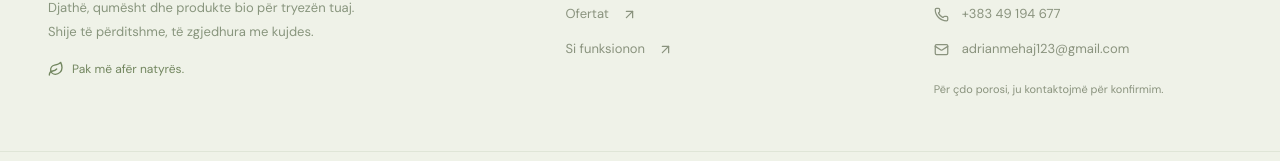
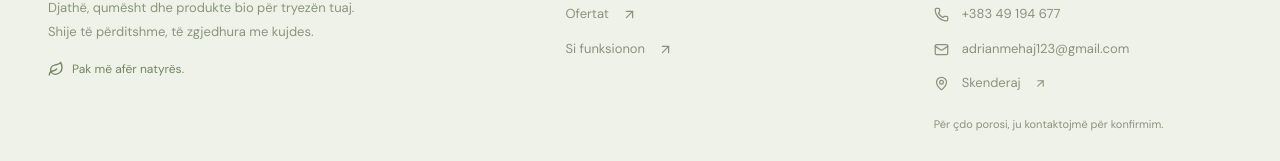
Before and after one commit to adrianmehaj/food-sales-web, a React (Vite) app: page / in a window 1280 px wide. Shown: the part 1564-1725 px from the top of the page. Built offline with nearby package versions, Linux system fonts and the light colour scheme; no server answers.

Commit message:
feat: link footer location to Skenderaj on Google Maps

```diff
--- a/src/app/StoreLayout.tsx
+++ b/src/app/StoreLayout.tsx
@@ -1,5 +1,5 @@
 import { Link, NavLink, Outlet, useLocation } from 'react-router-dom';
-import { ArrowUpRight, Leaf, Mail, Phone, ShoppingBasket, UserRound } from 'lucide-react';
+import { ArrowUpRight, Leaf, Mail, MapPin, Phone, ShoppingBasket, UserRound } from 'lucide-react';
 import { useAuth } from '../features/account/state/AuthContext';
 import { useCart } from '../features/cart/state/CartContext';
 import { StoreMobileNav } from './StoreMobileNav';
@@ -114,6 +114,15 @@ export function StoreLayout() {
             <a href="mailto:adrianmehaj123@gmail.com">
               <Mail size={15} /> adrianmehaj123@gmail.com
             </a>
+            <a
+              href="https://www.google.com/maps/search/?api=1&query=Skenderaj%2C%20Kosovo"
+              target="_blank"
+              rel="noopener noreferrer"
+              aria-label="Skenderaj — hape në Google Maps"
+            >
+              <MapPin size={15} /> Skenderaj
+              <ArrowUpRight size={13} />
+            </a>
             <p className="footer-contact-note">Për çdo porosi, ju kontaktojmë për konfirmim.</p>
           </div>
         </div>
```
